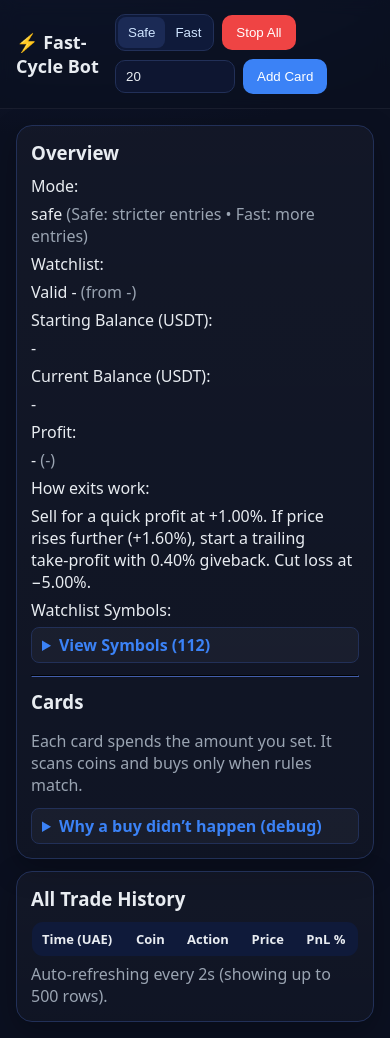
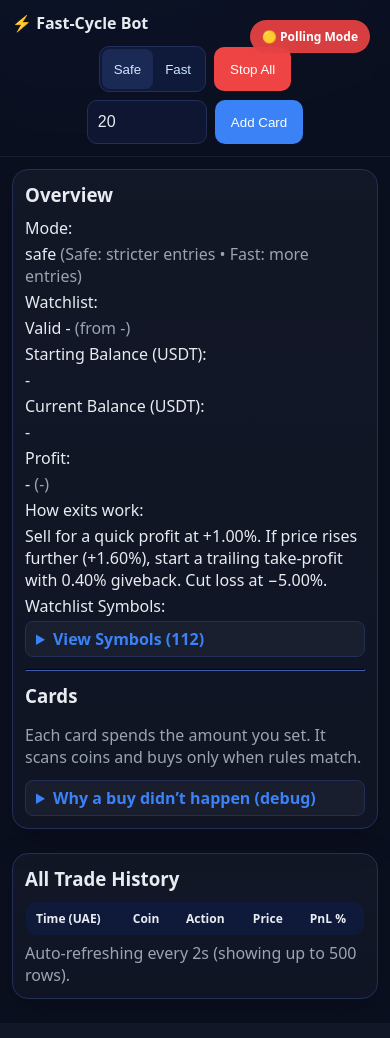
Before and after one commit to v97111/fast, a Flask app: page / in a window 390 px wide. After the commit the page ends 1004 px from the top, so only its background shows below. Run offline with Flask 3, Linux system fonts and the light colour scheme; data that the repository does not hold is empty; some libraries are stand-ins or nearby versions.

Commit message:
Complete UI/UX improvements with mobile responsiveness and connection status
Co-authored-by: v97111 <221605876+v97111@users.noreply.github.com>

```diff
--- a/templates/dashboard.html
+++ b/templates/dashboard.html
@@ -145,6 +145,40 @@
       51%, 100% { opacity: 0.6; }
     }
 
+    /* Loading states */
+    .loading-shimmer {
+      background: linear-gradient(90deg, rgba(255,255,255,0.1) 0%, rgba(255,255,255,0.2) 50%, rgba(255,255,255,0.1) 100%);
+      background-size: 200% 100%;
+      animation: shimmer 1.5s infinite;
+    }
+    @keyframes shimmer {
+      0% { background-position: -200% 0; }
+      100% { background-position: 200% 0; }
+    }
+
+    /* Connection status indicator */
+    .connection-status {
+      position: fixed;
+      top: 20px;
+      right: 20px;
+      padding: 8px 12px;
+      border-radius: 20px;
+      font-size: 12px;
+      font-weight: 600;
+      z-index: 1000;
+      transition: all 0.3s ease;
+    }
+    .connection-online {
+      background: rgba(16, 185, 129, 0.9);
+      color: white;
+      backdrop-filter: blur(10px);
+    }
+    .connection-offline {
+      background: rgba(239, 68, 68, 0.9);
+      color: white;
+      backdrop-filter: blur(10px);
+    }
+
     /* Enhanced card hover effects */
     .card {
       transition: transform 0.2s ease, box-shadow 0.2s ease;
@@ -181,6 +215,65 @@
     .tp-level { border-left: 3px solid #10b981; padding-left: 6px; }
     .sl-level { border-left: 3px solid #ef4444; padding-left: 6px; }
     .trail-level { border-left: 3px solid #f59e0b; padding-left: 6px; }
+
+    /* Enhanced mobile responsiveness */
+    @media (max-width: 768px) {
+      .container { padding: 12px; }
+      header { padding: 12px; flex-direction: column; gap: 12px; }
+      .row { justify-content: center; }
+      .grid { grid-template-columns: 1fr; }
+      .grid-3 { grid-template-columns: 1fr; }
+      .kv { grid-template-columns: 1fr; gap: 4px; }
+      .card { padding: 12px; }
+      .btn { padding: 12px 16px; min-height: 44px; /* Touch-friendly */ }
+      .seg button { padding: 10px 12px; min-height: 40px; }
+      input[type="number"] { min-height: 44px; font-size: 16px; /* Prevents zoom on iOS */ }
+
+      /* Better mobile cards */
+      .status-badge { font-size: 11px; padding: 3px 6px; }
+      .price-level { font-size: 11px; }
+      .time-display { font-size: 12px; }
+
+      /* Hide less important columns on mobile */
+      table { font-size: 12px; }
+      .col-worker, .col-qty { display: none; }
+    }
+
+    @media (max-width: 480px) {
+      h1 { font-size: 16px; }
+      .card { margin-bottom: 12px; }
+      .col-note { display: none; }
+
+      /* Stack header elements vertically on very small screens */
+      header { align-items: stretch; }
+      .seg { align-self: center; }
+    }
+
+    /* Smooth page transitions */
+    * {
+      -webkit-tap-highlight-color: transparent;
+    }
+
+    /* Focus states for accessibility */
+    button:focus, input:focus {
+      outline: 2px solid var(--accent);
+      outline-offset: 2px;
+    }
+
+    /* Custom scrollbar */
+    ::-webkit-scrollbar {
+      width: 8px;
+    }
+    ::-webkit-scrollbar-track {
+      background: var(--bg);
+    }
+    ::-webkit-scrollbar-thumb {
+      background: var(--border);
+      border-radius: 4px;
+    }
+    ::-webkit-scrollbar-thumb:hover {
+      background: var(--muted);
+    }
   </style>
   <script src="/socket.io/socket.io.js"></script>
 </head>
@@ -199,6 +292,11 @@
       </div>
     </div>
   </header>
+
+  <!-- Connection status indicator -->
+  <div id="connectionStatus" class="connection-status connection-offline">
+    🔄 Connecting...
+  </div>
 
   <div class="container">
     <div class="grid">
@@ -361,6 +459,17 @@
 
     function renderWorkers(workers){
       const wrap = document.getElementById('cards');
+
+      // Show loading state initially
+      if (workers === undefined) {
+        wrap.innerHTML = `
+          <div class="card loading-shimmer" style="min-height: 150px; display: flex; align-items: center; justify-content: center;">
+            <div class="muted">Loading cards... <span class="spinner"></span></div>
+          </div>
+        `;
+        return;
+      }
+
       wrap.innerHTML = '';
       if(!workers || !workers.length){
         wrap.innerHTML = '<div class="muted">No cards yet. Enter an amount then press "Add Card" to start.</div>';
@@ -586,13 +695,40 @@
     let useWebSocket = true;
     let fallbackInterval = null;
 
+    // Connection status management
+    function updateConnectionStatus(status, message) {
+      const statusEl = document.getElementById('connectionStatus');
+      if (status === 'online') {
+        statusEl.className = 'connection-status connection-online';
+        statusEl.innerHTML = '🟢 Live Updates';
+      } else if (status === 'polling') {
+        statusEl.className = 'connection-status connection-offline';
+        statusEl.innerHTML = '🟡 Polling Mode';
+      } else {
+        statusEl.className = 'connection-status connection-offline';
+        statusEl.innerHTML = '🔄 Connecting...';
+      }
+
+      // Auto-hide status after 3 seconds if online
+      if (status === 'online') {
+        setTimeout(() => {
+          statusEl.style.opacity = '0.7';
+        }, 3000);
+      } else {
+        statusEl.style.opacity = '1';
+      }
+    }
+
     function initializeWebSocket() {
+      updateConnectionStatus('connecting');
+
       try {
         socket = io();
 
         socket.on('connect', function() {
           console.log('WebSocket connected');
           useWebSocket = true;
+          updateConnectionStatus('online');
           // Clear fallback polling if active
           if (fallbackInterval) {
             clearInterval(fallbackInterval);
@@ -603,6 +739,7 @@
         socket.on('disconnect', function() {
           console.log('WebSocket disconnected, falling back to polling');
           useWebSocket = false;
+          updateConnectionStatus('polling');
           startFallbackPolling();
         });
 
@@ -627,12 +764,14 @@
         socket.on('connect_error', function(error) {
           console.log('WebSocket connection error, falling back to polling:', error);
           useWebSocket = false;
+          updateConnectionStatus('polling');
           startFallbackPolling();
         });
 
       } catch (error) {
         console.log('WebSocket not available, using polling fallback:', error);
         useWebSocket = false;
+        updateConnectionStatus('polling');
         startFallbackPolling();
       }
     }
@@ -640,6 +779,7 @@
     function startFallbackPolling() {
       if (!fallbackInterval) {
         console.log('Starting fallback polling mode');
+        updateConnectionStatus('polling');
         fallbackInterval = setInterval(function() {
           if (!useWebSocket) {
             refresh();
```
